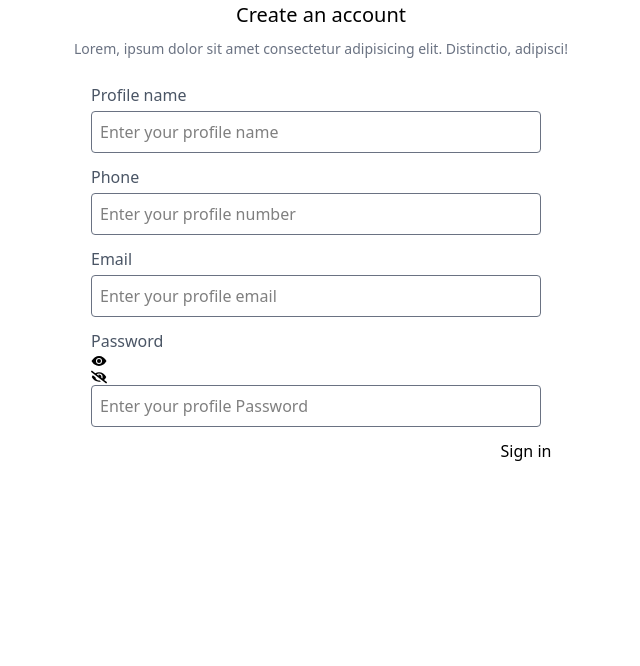
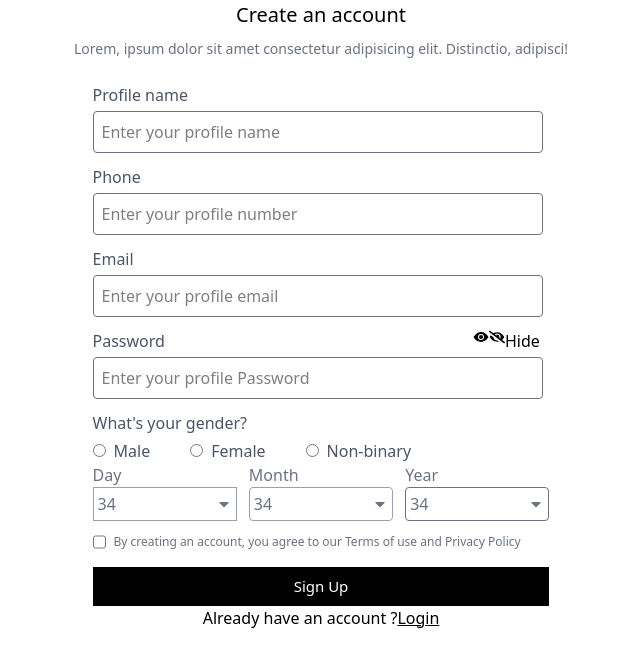
Before and after one commit to raveroses/FormValidation, a React (Vite) app: page /login in a window 1280 px wide. Shown: the top 666 px of the page, without its empty margins (319-959 px from the left). Built offline with nearby package versions, Linux system fonts and the light colour scheme.

Commit message:
added the left over project

```diff
--- a/src/App.jsx
+++ b/src/App.jsx
@@ -1,13 +1,13 @@
 import "./index.css";
+import First from "./Page.jsx/First";
 import SignUp from "./Page.jsx/SignUp";
-import Login from "./Page.jsx/Login";
 import { BrowserRouter, Routes, Route } from "react-router-dom";
 function App() {
   return (
     <BrowserRouter>
       <Routes>
-        <Route path="/" index element={<SignUp />} />
-        <Route path="/login" element={<Login />} />
+        <Route path="/" index element={<First />} />
+        <Route path="/login" element={<SignUp />} />
       </Routes>
     </BrowserRouter>
   );
--- /dev/null
+++ b/src/Page.jsx/First.jsx
@@ -0,0 +1,10 @@
+import Header from "../Components/Header";
+import Body from "../Components/Body";
+export default function SignUp() {
+  return (
+    <>
+      <Header />
+      <Body />
+    </>
+  );
+}
--- a/src/Page.jsx/Login.jsx
+++ /dev/null
@@ -1,65 +0,0 @@
-import { FaEyeSlash } from "react-icons/fa";
-import { IoEyeSharp } from "react-icons/io5";
-export default function Login() {
-  return (
-    <div className="flex flex-col justify-center w-full">
-      <div className="text-center ">
-        <h3 className="text-[20px] font-semi-bold mb-2">Create an account</h3>
-        <p className="text-[14px] text-gray-500 mb-6">
-          Lorem, ipsum dolor sit amet consectetur adipisicing elit. Distinctio,
-          adipisci!
-        </p>
-      </div>
-
-      <form className="flex flex-col ml-[410px]">
-        <label htmlFor="name" className="mb-1 text-semi-bold text-gray-600">
-          Profile name
-        </label>
-        <input
-          type="text"
-          id="name"
-          className="w-[450px] p-2 mb-3 border border-gray-500 rounded placeholder:font-semi-bold "
-          placeholder="Enter your profile name"
-        />
-
-        <label htmlFor="phone" className="mb-1 text-semi-bold text-gray-600">
-          Phone
-        </label>
-        <input
-          type="text"
-          id="phone"
-          className="w-[450px] p-2 mb-3 border border-gray-500 rounded placeholder:font-semi-bold "
-          placeholder="Enter your profile number"
-        />
-        <label htmlFor="password" className="mb-1 text-semi-bold text-gray-600">
-          Email
-        </label>
-        <input
-          type="email"
-          id="email"
-          className="w-[450px] p-2 mb-3 border border-gray-500 rounded placeholder:font-semi-bold "
-          placeholder="Enter your profile email"
-        />
-        <div>
-          {" "}
-          <label
-            htmlFor="password"
-            className="mb-1 text-semi-bold text-gray-600"
-          >
-            Password
-          </label>
-          <IoEyeSharp />
-          <FaEyeSlash />
-        </div>
-        <input
-          type="password"
-          id="password"
-          className="w-[450px] p-2 mb-3 border border-gray-500 rounded placeholder:font-semi-bold "
-          placeholder="Enter your profile Password"
-        />
-
-        <button>Sign in</button>
-      </form>
-    </div>
-  );
-}
--- a/src/Page.jsx/SignUp.jsx
+++ b/src/Page.jsx/SignUp.jsx
@@ -1,10 +1,143 @@
-import Header from "../Components/Header";
-import Body from "../Components/Body";
-export default function SignUp() {
+import { FaCaretDown, FaEyeSlash } from "react-icons/fa";
+import { IoEyeSharp } from "react-icons/io5";
+
+export default function Login() {
   return (
-    <>
-      <Header />
-      <Body />
-    </>
+    <div className="flex flex-col justify-center w-full p-2 md:p-0">
+      <div className="text-center ">
+        <h3 className="text-[20px] font-semi-bold mb-2">Create an account</h3>
+        <p className="text-[14px] text-gray-500 mb-6">
+          Lorem, ipsum dolor sit amet consectetur adipisicing elit. Distinctio,
+          adipisci!
+        </p>
+      </div>
+
+      <form className="flex flex-col m-auto">
+        <label htmlFor="name" className="mb-1 text-semi-bold text-gray-600">
+          Profile name
+        </label>
+        <input
+          type="text"
+          id="name"
+          className="w-[95%] p-2 mb-3 border border-gray-500 rounded placeholder:font-semi-bold m-w-full md:w-[450px] "
+          placeholder="Enter your profile name"
+        />
+
+        <label htmlFor="phone" className="mb-1 text-semi-bold text-gray-600">
+          Phone
+        </label>
+        <input
+          type="text"
+          id="phone"
+          className="w-[95%] p-2 mb-3 border border-gray-500 rounded placeholder:font-semi-bold m-w-full md:w-[450px]"
+          placeholder="Enter your profile number"
+        />
+        <label htmlFor="password" className="mb-1 text-semi-bold text-gray-600">
+          Email
+        </label>
+        <input
+          type="email"
+          id="email"
+          className="w-[95%] p-2 mb-3 border border-gray-500 rounded placeholder:font-semi-bold m-w-full md:w-[450px]"
+          placeholder="Enter your profile email"
+        />
+        <div className="flex justify-between m-w-full md:justify-start md:gap-77">
+          <label
+            htmlFor="password"
+            className="mb-1 text-semi-bold text-gray-600"
+          >
+            Password
+          </label>
+
+          <div className="flex ">
+            <IoEyeSharp />
+            <FaEyeSlash />
+            <div>Hide</div>
+          </div>
+        </div>
+        <input
+          type="password"
+          id="password"
+          className="w-[95%] p-2 mb-3 border border-gray-500 rounded placeholder:font-semi-bold m-w-full md:w-[450px]"
+          placeholder="Enter your profile Password"
+        />
+
+        <div>
+          <h3 className="mb-1 text-semi-bold text-gray-600">
+            What's your gender?
+          </h3>
+          <input type="radio" name="" id="male" className="mr-2" />
+          <label
+            htmlFor="male"
+            className="mb-1 text-semi-bold text-gray-600 mr-10"
+          >
+            Male
+          </label>
+
+          <input type="radio" name="" id="female" className="mr-2" />
+          <label
+            htmlFor="female"
+            className="mb-1 text-semi-bold text-gray-600 mr-10"
+          >
+            Female
+          </label>
+
+          <input type="radio" name="" id="binary" className="mr-2" />
+          <label
+            htmlFor="binary"
+            className="mb-1 text-semi-bold text-gray-600 mr-10"
+          >
+            Non-binary
+          </label>
+        </div>
+
+        {/* DATE OF BIRTH */}
+        <div className="flex gap-3">
+          <div>
+            <p className="text-gray-500">Day</p>
+            <div className="flex gap-15 items-center border border-gray-400 p-1 roundedtext-gray-500 md:gap-25">
+              <p className="text-gray-500">34</p>
+              <FaCaretDown className="text-gray-500" />
+            </div>
+          </div>
+
+          <div>
+            <p className="text-gray-500">Month</p>
+            <div className="flex gap-15 items-center border border-gray-400 p-1 rounded text-gray-500 md:gap-25">
+              <p className="text-gray-500">34</p>
+              <FaCaretDown className="text-gray-500" />
+            </div>
+          </div>
+          <div>
+            <p className="text-gray-500">Year</p>
+            <div className="flex gap-15 items-center border border-gray-500 p-1 rounded text-gray-500 md:gap-25">
+              <p className="text-gray-500">34</p>
+              <FaCaretDown className="text-gray-500" />
+            </div>
+          </div>
+        </div>
+        <div className="flex mt-3">
+          <input type="checkbox" name="" id="" />
+          <p className="text-gray-500 text-[12px] ml-2">
+            By creating an account, you agree to our Terms of use and Privacy
+            Policy
+          </p>
+        </div>
+        <div className="flex justify-center mt-4 ">
+          <button
+            type="submit"
+            className=" w-[90%] bg-black p-2 text-white text-[15px] font-semi-bold border-none m-w-full md:w-full"
+          >
+            Sign Up
+          </button>
+        </div>
+        <p className="text-center">
+          Already have an account ?
+          <a href="" className="underline">
+            Login
+          </a>
+        </p>
+      </form>
+    </div>
   );
 }
```
